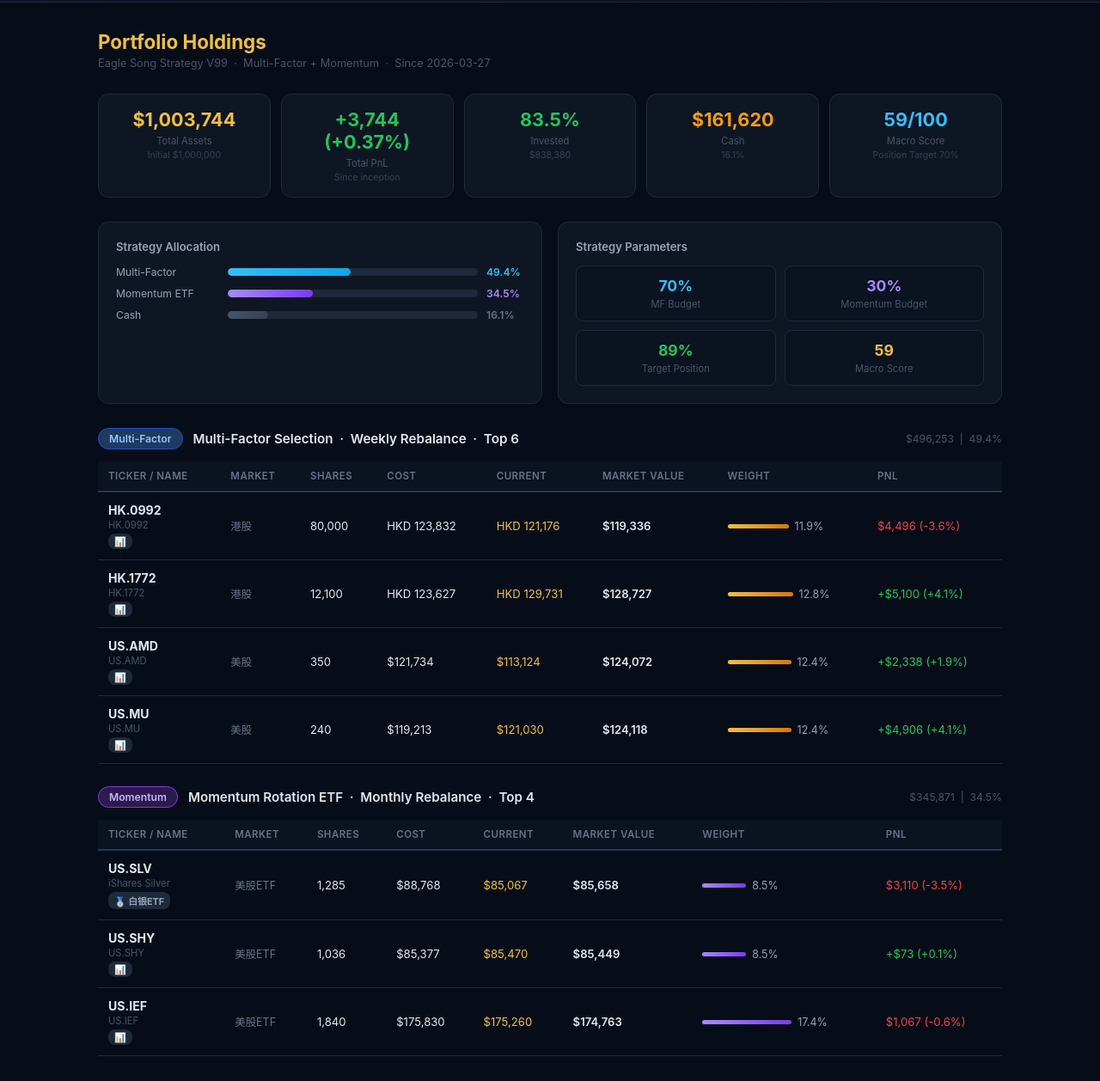
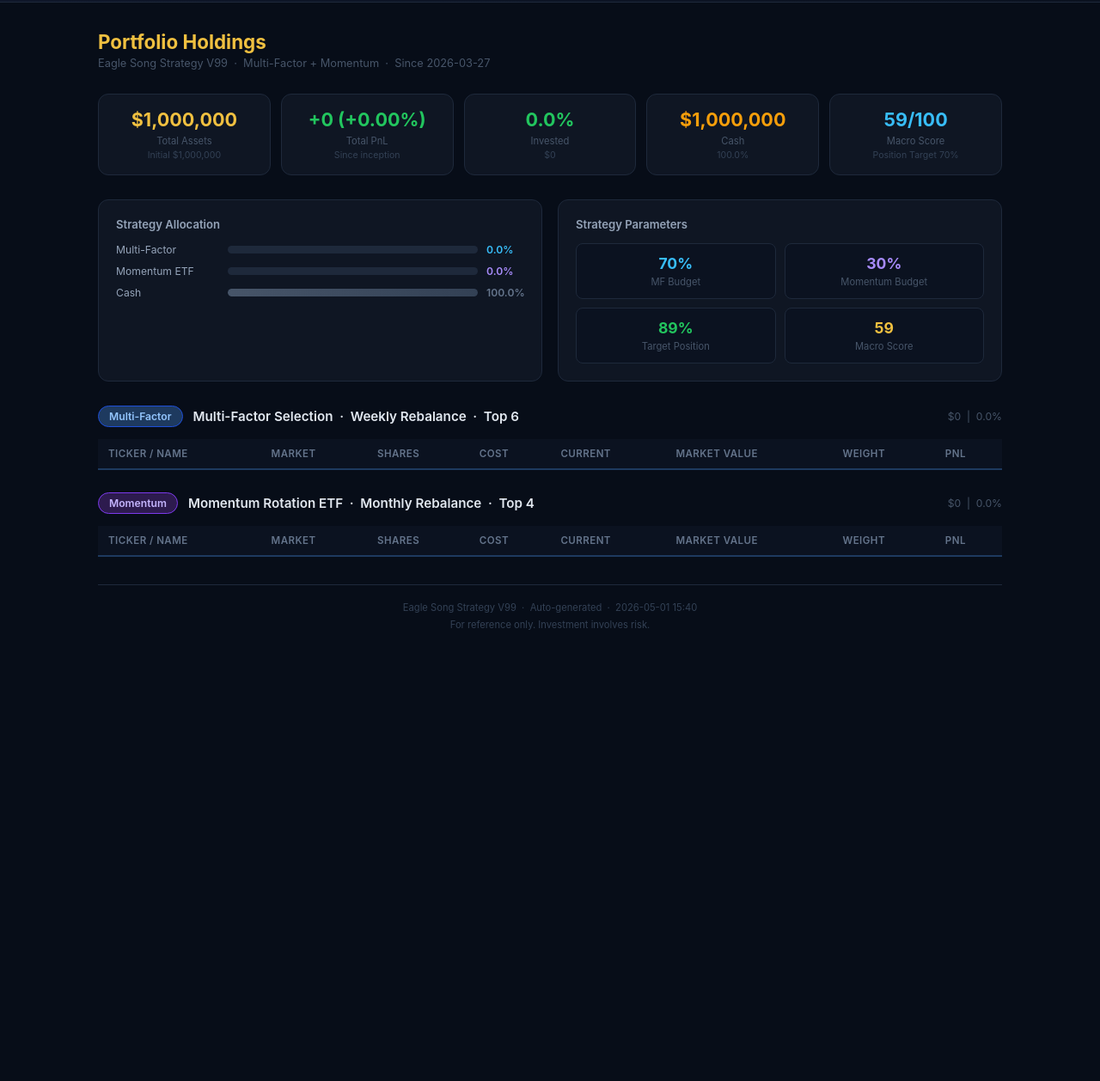
Before and after one commit to yingli0319-svg/eagle-eye-phi, a website: page portfolio.html in a window 1280 px wide. Shown: the part 55-1313 px from the top of the page at 86% size. After the commit the page ends 824 px from the top, so only its background shows below. Drawn offline with Linux system fonts and the light colour scheme.

Commit message:
Update portfolio 2026-05-01 15:40

```diff
--- a/portfolio.html
+++ b/portfolio.html
@@ -55,7 +55,7 @@ td{padding:12px 12px;font-size:0.82rem;}
 <div class="top-bar">
   <div class="logo">Eagle Song V99 - Portfolio</div>
   <a href="/" class="back-btn">&larr; Home</a>
-  <div class="update-time">Updated: 2026-05-01 15:38</div>
+  <div class="update-time">Updated: 2026-05-01 15:40</div>
 </div>
 <div class="container">
   <h1>Portfolio Holdings</h1>
@@ -63,24 +63,24 @@ td{padding:12px 12px;font-size:0.82rem;}
 
   <div class="summary-grid">
     <div class="stat-card">
-      <div class="stat-val gold">$1,003,744</div>
+      <div class="stat-val gold">$1,000,000</div>
       <div class="stat-label">Total Assets</div>
       <div class="stat-sub">Initial $1,000,000</div>
     </div>
     <div class="stat-card">
-      <div class="stat-val pos">+3,744 (+0.37%)</div>
+      <div class="stat-val pos">+0 (+0.00%)</div>
       <div class="stat-label">Total PnL</div>
       <div class="stat-sub">Since inception</div>
     </div>
     <div class="stat-card">
-      <div class="stat-val pos">83.5%</div>
+      <div class="stat-val pos">0.0%</div>
       <div class="stat-label">Invested</div>
-      <div class="stat-sub">$838,380</div>
+      <div class="stat-sub">$0</div>
     </div>
     <div class="stat-card">
-      <div class="stat-val warn">$161,620</div>
+      <div class="stat-val warn">$1,000,000</div>
       <div class="stat-label">Cash</div>
-      <div class="stat-sub">16.1%</div>
+      <div class="stat-sub">100.0%</div>
     </div>
     <div class="stat-card">
       <div class="stat-val" style="color:#38bdf8;">59/100</div>
@@ -94,18 +94,18 @@ td{padding:12px 12px;font-size:0.82rem;}
       <div class="alloc-title">Strategy Allocation</div>
       <div class="alloc-bar-row">
         <div class="alloc-label">Multi-Factor</div>
-        <div class="alloc-bar-bg"><div class="alloc-bar-fill" style="width:49%;background:linear-gradient(90deg,#38bdf8,#0ea5e9);"></div></div>
-        <div class="alloc-pct" style="color:#38bdf8;">49.4%</div>
+        <div class="alloc-bar-bg"><div class="alloc-bar-fill" style="width:0%;background:linear-gradient(90deg,#38bdf8,#0ea5e9);"></div></div>
+        <div class="alloc-pct" style="color:#38bdf8;">0.0%</div>
       </div>
       <div class="alloc-bar-row">
         <div class="alloc-label">Momentum ETF</div>
-        <div class="alloc-bar-bg"><div class="alloc-bar-fill" style="width:34%;background:linear-gradient(90deg,#a78bfa,#7c3aed);"></div></div>
-        <div class="alloc-pct" style="color:#a78bfa;">34.5%</div>
+        <div class="alloc-bar-bg"><div class="alloc-bar-fill" style="width:0%;background:linear-gradient(90deg,#a78bfa,#7c3aed);"></div></div>
+        <div class="alloc-pct" style="color:#a78bfa;">0.0%</div>
       </div>
       <div class="alloc-bar-row">
         <div class="alloc-label">Cash</div>
-        <div class="alloc-bar-bg"><div class="alloc-bar-fill" style="width:16%;background:linear-gradient(90deg,#475569,#334155);"></div></div>
-        <div class="alloc-pct" style="color:#64748b;">16.1%</div>
+        <div class="alloc-bar-bg"><div class="alloc-bar-fill" style="width:100%;background:linear-gradient(90deg,#475569,#334155);"></div></div>
+        <div class="alloc-pct" style="color:#64748b;">100.0%</div>
       </div>
     </div>
     <div class="alloc-card">
@@ -134,143 +134,33 @@ td{padding:12px 12px;font-size:0.82rem;}
   <div class="strategy-header">
     <span class="strategy-badge badge-mf">Multi-Factor</span>
     <div class="strategy-title">Multi-Factor Selection &nbsp;&middot;&nbsp; Weekly Rebalance &nbsp;&middot;&nbsp; Top 6</div>
-    <div class="strategy-meta">$496,253 &nbsp;|&nbsp; 49.4%</div>
+    <div class="strategy-meta">$0 &nbsp;|&nbsp; 0.0%</div>
   </div>
   <table>
     <thead>
       <tr><th>Ticker / Name</th><th>Market</th><th>Shares</th><th>Cost</th><th>Current</th><th>Market Value</th><th>Weight</th><th>PnL</th></tr>
     </thead>
     <tbody>
-      <tr>
-        <td class="ticker-cell">HK.0992<div class="ticker-sub">HK.0992</div>
-          <span class="sector-tag" style="color:#94a3b8;">📊 </span></td>
-        <td style="color:#64748b;font-size:0.78rem;">港股</td>
-        <td>80,000</td>
-        <td>HKD 123,832</td>
-        <td style="color:#f0c040;">HKD 121,176</td>
-        <td style="font-weight:600;">$119,336</td>
-        <td>
-          <div class="weight-bar-wrap">
-            <div class="weight-bar " style="width:71px;"></div>
-            <span style="color:#94a3b8;font-size:0.78rem;">11.9%</span>
-          </div>
-        </td>
-        <td><span class="neg">$4,496 (-3.6%)</span></td>
-      </tr>
-      <tr>
-        <td class="ticker-cell">HK.1772<div class="ticker-sub">HK.1772</div>
-          <span class="sector-tag" style="color:#94a3b8;">📊 </span></td>
-        <td style="color:#64748b;font-size:0.78rem;">港股</td>
-        <td>12,100</td>
-        <td>HKD 123,627</td>
-        <td style="color:#f0c040;">HKD 129,731</td>
-        <td style="font-weight:600;">$128,727</td>
-        <td>
-          <div class="weight-bar-wrap">
-            <div class="weight-bar " style="width:76px;"></div>
-            <span style="color:#94a3b8;font-size:0.78rem;">12.8%</span>
-          </div>
-        </td>
-        <td><span class="pos">+$5,100 (+4.1%)</span></td>
-      </tr>
-      <tr>
-        <td class="ticker-cell">US.AMD<div class="ticker-sub">US.AMD</div>
-          <span class="sector-tag" style="color:#94a3b8;">📊 </span></td>
-        <td style="color:#64748b;font-size:0.78rem;">美股</td>
-        <td>350</td>
-        <td>$121,734</td>
-        <td style="color:#f0c040;">$113,124</td>
-        <td style="font-weight:600;">$124,072</td>
-        <td>
-          <div class="weight-bar-wrap">
-            <div class="weight-bar " style="width:74px;"></div>
-            <span style="color:#94a3b8;font-size:0.78rem;">12.4%</span>
-          </div>
-        </td>
-        <td><span class="pos">+$2,338 (+1.9%)</span></td>
-      </tr>
-      <tr>
-        <td class="ticker-cell">US.MU<div class="ticker-sub">US.MU</div>
-          <span class="sector-tag" style="color:#94a3b8;">📊 </span></td>
-        <td style="color:#64748b;font-size:0.78rem;">美股</td>
-        <td>240</td>
-        <td>$119,213</td>
-        <td style="color:#f0c040;">$121,030</td>
-        <td style="font-weight:600;">$124,118</td>
-        <td>
-          <div class="weight-bar-wrap">
-            <div class="weight-bar " style="width:74px;"></div>
-            <span style="color:#94a3b8;font-size:0.78rem;">12.4%</span>
-          </div>
-        </td>
-        <td><span class="pos">+$4,906 (+4.1%)</span></td>
-      </tr>
+
     </tbody>
   </table>
 
   <div class="strategy-header">
     <span class="strategy-badge badge-mo">Momentum</span>
     <div class="strategy-title">Momentum Rotation ETF &nbsp;&middot;&nbsp; Monthly Rebalance &nbsp;&middot;&nbsp; Top 4</div>
-    <div class="strategy-meta">$345,871 &nbsp;|&nbsp; 34.5%</div>
+    <div class="strategy-meta">$0 &nbsp;|&nbsp; 0.0%</div>
   </div>
   <table>
     <thead>
       <tr><th>Ticker / Name</th><th>Market</th><th>Shares</th><th>Cost</th><th>Current</th><th>Market Value</th><th>Weight</th><th>PnL</th></tr>
     </thead>
     <tbody>
-      <tr>
-        <td class="ticker-cell">US.SLV<div class="ticker-sub">iShares Silver</div>
-          <span class="sector-tag" style="color:#94a3b8;">🥈 白银ETF</span></td>
-        <td style="color:#64748b;font-size:0.78rem;">美股ETF</td>
-        <td>1,285</td>
-        <td>$88,768</td>
-        <td style="color:#f0c040;">$85,067</td>
-        <td style="font-weight:600;">$85,658</td>
-        <td>
-          <div class="weight-bar-wrap">
-            <div class="weight-bar mo" style="width:51px;"></div>
-            <span style="color:#94a3b8;font-size:0.78rem;">8.5%</span>
-          </div>
-        </td>
-        <td><span class="neg">$3,110 (-3.5%)</span></td>
-      </tr>
-      <tr>
-        <td class="ticker-cell">US.SHY<div class="ticker-sub">US.SHY</div>
-          <span class="sector-tag" style="color:#94a3b8;">📊 </span></td>
-        <td style="color:#64748b;font-size:0.78rem;">美股ETF</td>
-        <td>1,036</td>
-        <td>$85,377</td>
-        <td style="color:#f0c040;">$85,470</td>
-        <td style="font-weight:600;">$85,449</td>
-        <td>
-          <div class="weight-bar-wrap">
-            <div class="weight-bar mo" style="width:51px;"></div>
-            <span style="color:#94a3b8;font-size:0.78rem;">8.5%</span>
-          </div>
-        </td>
-        <td><span class="pos">+$73 (+0.1%)</span></td>
-      </tr>
-      <tr>
-        <td class="ticker-cell">US.IEF<div class="ticker-sub">US.IEF</div>
-          <span class="sector-tag" style="color:#94a3b8;">📊 </span></td>
-        <td style="color:#64748b;font-size:0.78rem;">美股ETF</td>
-        <td>1,840</td>
-        <td>$175,830</td>
-        <td style="color:#f0c040;">$175,260</td>
-        <td style="font-weight:600;">$174,763</td>
-        <td>
-          <div class="weight-bar-wrap">
-            <div class="weight-bar mo" style="width:104px;"></div>
-            <span style="color:#94a3b8;font-size:0.78rem;">17.4%</span>
-          </div>
-        </td>
-        <td><span class="neg">$1,067 (-0.6%)</span></td>
-      </tr>
+
     </tbody>
   </table>
 
   <div class="footer-note">
-    Eagle Song Strategy V99 &nbsp;&middot;&nbsp; Auto-generated &nbsp;&middot;&nbsp; 2026-05-01 15:38<br>
+    Eagle Song Strategy V99 &nbsp;&middot;&nbsp; Auto-generated &nbsp;&middot;&nbsp; 2026-05-01 15:40<br>
     For reference only. Investment involves risk.
   </div>
 </div>
```
